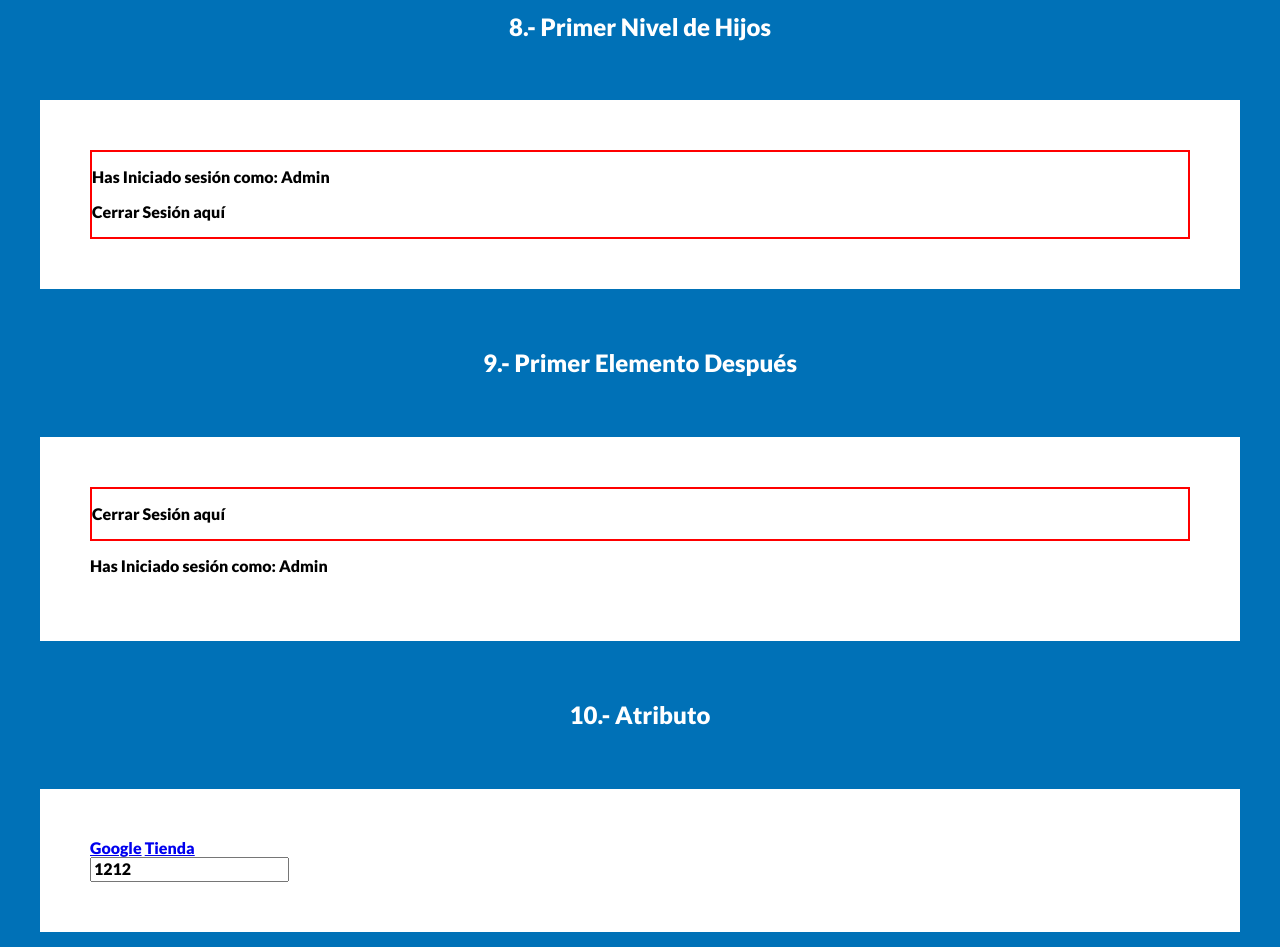
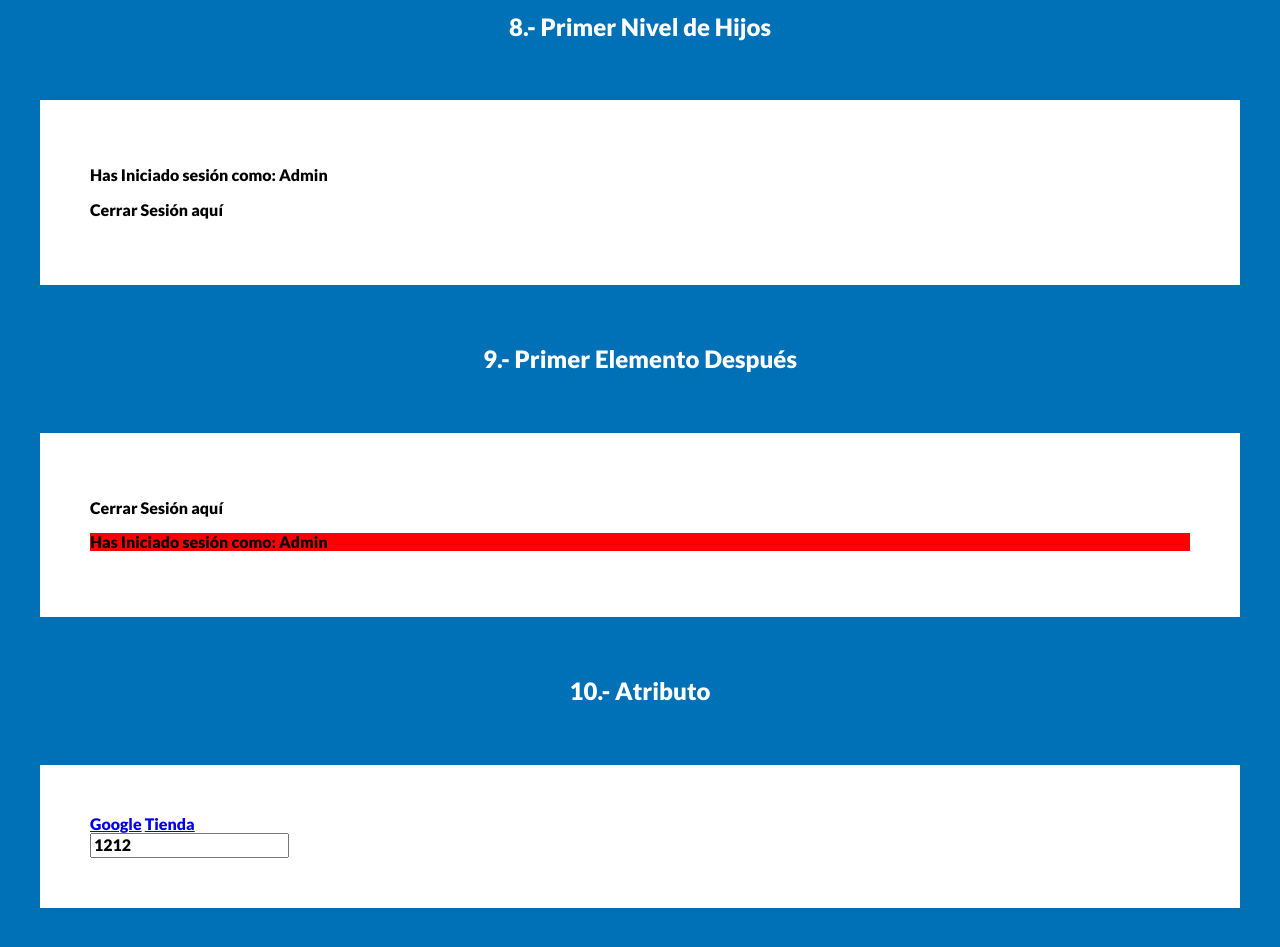
Before and after one commit to AdrianAntonGarcia/css-selectores-basico, a plain HTML site: page index.html in a window 1280 px wide. Shown: the part 2829-3776 px from the top of the page. Drawn offline with Linux system fonts and the light colour scheme.

Commit message:
Primer elemento después

```diff
--- /dev/null
+++ b/css/09.css
@@ -0,0 +1,5 @@
+/* 9 */
+/* El + indica que vaya al siguiente nivel hermano del div */
+.admin div + p {
+  background-color: red;
+}
--- a/index.html
+++ b/index.html
@@ -18,7 +18,8 @@
     <!-- <link rel="stylesheet" href="css/05.css"> -->
     <!-- <link rel="stylesheet" href="css/06.css"> -->
     <!-- <link rel="stylesheet" href="css/07.css"> -->
-    <link rel="stylesheet" href="css/08.css">
+    <!-- <link rel="stylesheet" href="css/08.css"> -->
+    <link rel="stylesheet" href="css/09.css">
 </head>
 
 <body>
```
